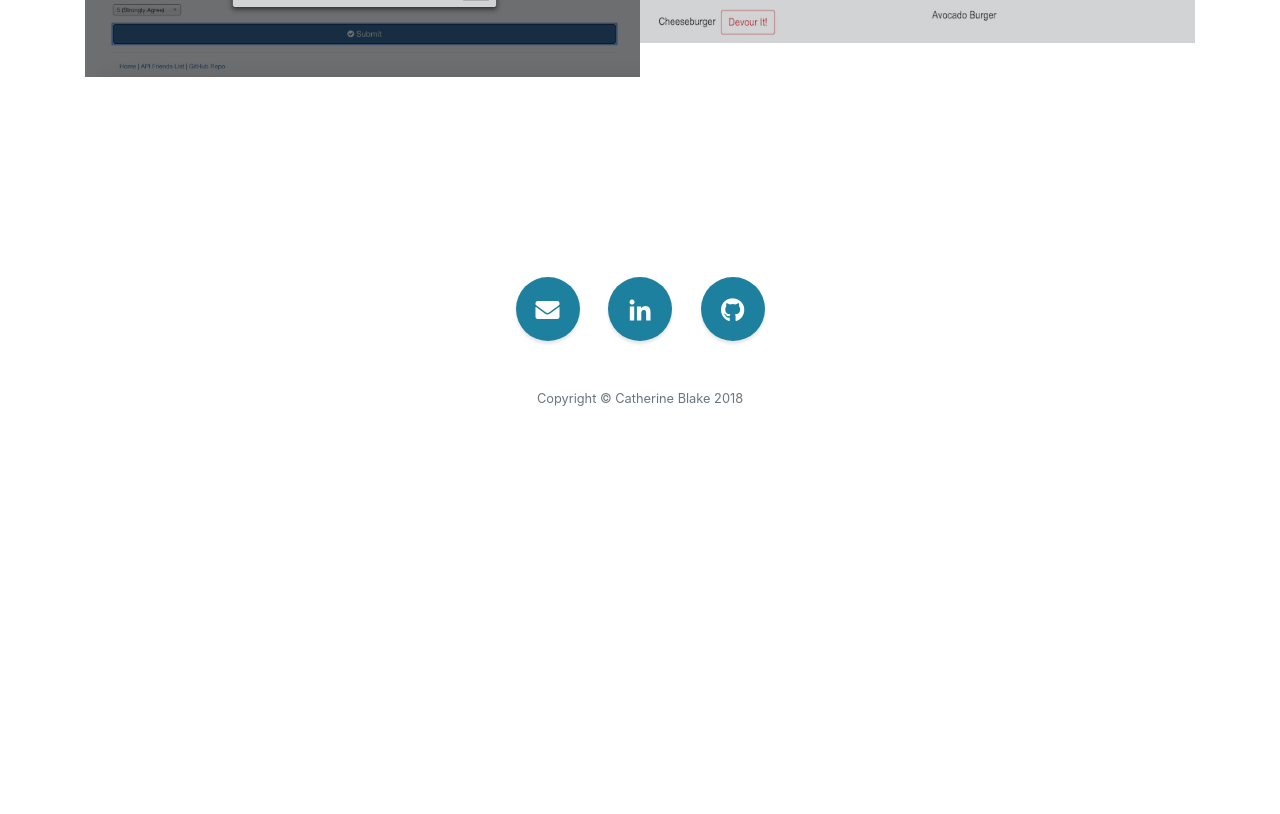
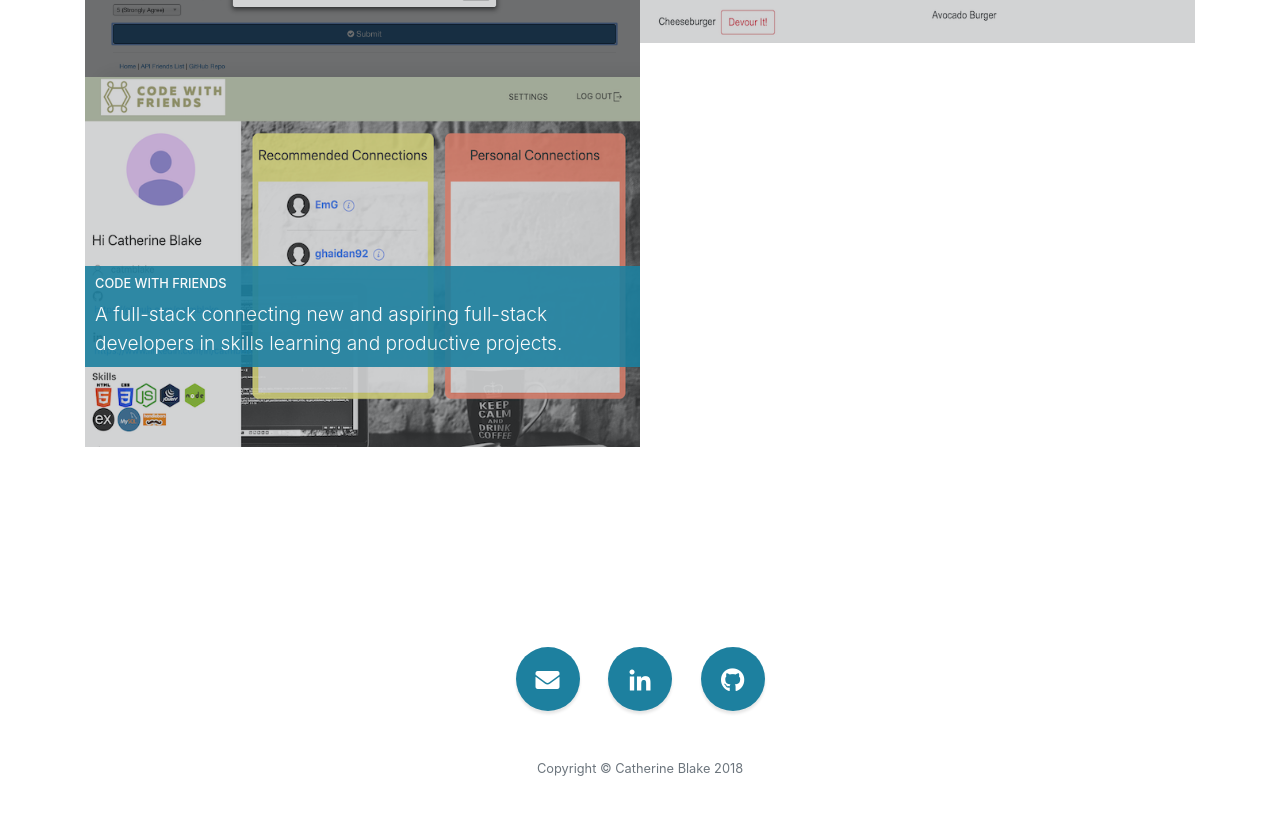
Before and after one commit to catmblake/my-portfolio, a website with bundled scripts: page index.html in a window 1280 px wide. Shown: the part 3427-4241 px from the top of the page. Before the commit the page ends 3915 px from the top, so only its background shows below. Built offline with nearby package versions, Linux system fonts and the light colour scheme.

Commit message:
added code with friends to recent projects

```diff
--- a/index.html
+++ b/index.html
@@ -216,7 +216,20 @@
             <img class="img-fluid" src="img/burger.png" alt="Burger">
           </a>
         </div>
+        <div class="col-lg-6">
+          <a class="portfolio-item" href="https://coding-with-friends.herokuapp.com/">
+            <span class="caption">
+              <span class="caption-content">
+                <h2>Code With Friends</h2>
+                <p class="mb-0">A full-stack connecting new and aspiring full-stack developers in skills learning and
+                  productive projects.</p>
+              </span>
+            </span>
+            <img class="img-fluid" src="img/code-with-friends.png" alt="Code With Friends">
+          </a>
+        </div>
       </div>
+    </div>
   </section>
 
   <!-- Footer -->
```
Also changed, not shown: img/code-with-friends.png (added), 1 other file.
